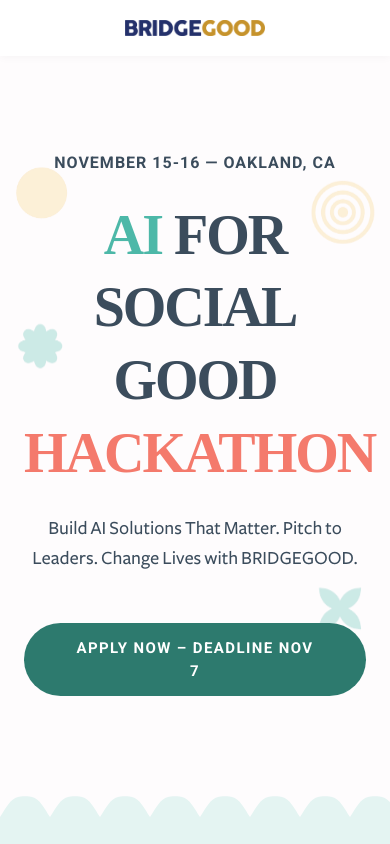
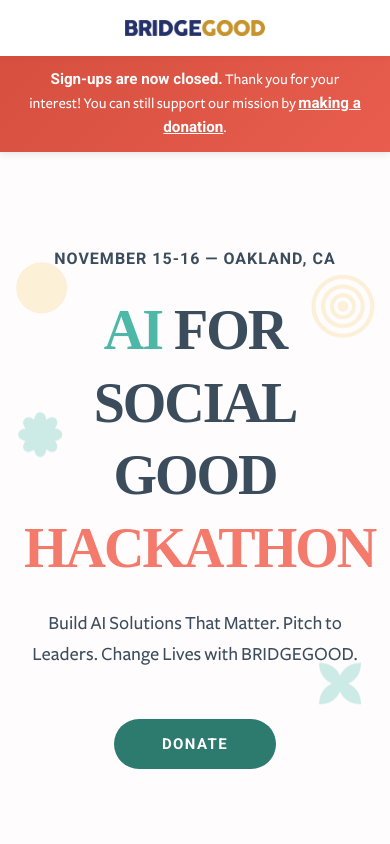
Before and after one commit to kristy0609/bridgegood, a plain HTML site: page index.html in a window 390 px wide. Shown: the top 844 px of the page. Drawn offline with Linux system fonts and the light colour scheme; a web font is replaced by a local one.

Commit message:
Updated buttons to donate

```diff
--- a/index.html
+++ b/index.html
@@ -25,11 +25,20 @@
                     <a href="#expect">What to Expect</a>
                     <a href="#schedule">Key Dates</a>
                     <a href="#sponsors">Sponsors</a>
-                    <a href="https://forms.gle/42EKUDavq6VuXK4QA" target="_blank" class="btn-nav">Apply Now</a>
+                    <a href="https://bridgegood.org/donate/" target="_blank" class="btn-nav">Donate</a>
                 </div>
             </div>
         </div>
     </nav>
+
+    <!-- Alert Banner -->
+    <div class="alert-banner">
+        <div class="container">
+            <p class="alert-text">
+                <strong>Sign-ups are now closed.</strong> Thank you for your interest! You can still support our mission by <a href="https://bridgegood.org/donate/" target="_blank">making a donation</a>.
+            </p>
+        </div>
+    </div>
 
     <!-- Hero Section -->
     <section class="hero">
@@ -74,7 +83,7 @@
                 <p class="hero-subtitle">Build AI Solutions That Matter. Pitch to Leaders. Change Lives with BRIDGEGOOD.</p>
 
                 <div class="hero-cta">
-                    <a href="https://forms.gle/42EKUDavq6VuXK4QA" target="_blank" class="btn-primary">Apply Now – Deadline Nov 7</a>
+                    <a href="https://bridgegood.org/donate/" target="_blank" class="btn-primary">Donate</a>
                 </div>
             </div>
         </div>
@@ -242,7 +251,7 @@
                             November 7, 11:59 PM PST
                         </div>
                         <h4>Application Deadline</h4>
-                        <p>Complete the registration form <a href="https://forms.gle/42EKUDavq6VuXK4QA" target="_blank">here</a></p>
+                        <p>Complete the registration form</p>
                     </div>
                 </div>
 
@@ -354,7 +363,7 @@
                     <img src="assets/BRIDGEGOOD-logo-round.png" alt="BRIDGEGOOD Logo">
                 </div>
                 <div class="about-content">
-                    <p class="lead-text">BRIDGEGOOD is an award-winning 501(c)(3) nonprofit organization (EIN 27-0720655) that empowers students and job seekers of color through tuition-free design education, mentorship from industry professionals, and career development rooted in empathy and equity.</p>
+                    <p class="lead-text">BRIDGEGOOD is an award-winning 501(c)(3) nonprofit organization (EIN 27-0720655) that empowers students and job seekers through tuition-free design education, mentorship from industry professionals, and career development rooted in empathy and equity.</p>
                     <p>Since 2009, BRIDGEGOOD has connected thousands of emerging creatives to paid opportunities, real-world experience, and the confidence to pursue meaningful careers in design and technology.</p>
                     <p><strong>All proceeds from Amplify Together directly fund these programs—helping build creative futures, stronger communities, and lasting social impact.</strong></p>
                 </div>
@@ -366,14 +375,12 @@
     <section id="register" class="section cta-section">
         <div class="container">
             <div class="cta-content">
-                <h2>Space is Limited – Apply Now</h2>
-                <p>Are you ready to use AI for good and design real solutions that drive impact?</p>
-                <p>Apply by November 7 to secure your spot and join a movement where creativity meets purpose. This is more than a weekend. It is your opportunity to connect, build, and launch something meaningful.</p>
+                <h2>Support Our Mission – Donate Today</h2>
+                <p>Help us empower the next generation of designers and technologists to create meaningful change.</p>
+                <p>Your contribution supports free design education, mentorship, and career opportunities for students and job seekers. Every donation helps build creative futures and stronger communities.</p>
                 <div class="cta-buttons">
-                    <a href="https://forms.gle/42EKUDavq6VuXK4QA" target="_blank" class="btn-primary-large">Apply Now – Deadline Nov 7</a>
+                    <a href="https://bridgegood.org/donate/" target="_blank" class="btn-primary-large">Donate</a>
                 </div>
-                <p class="cta-note">Spots are filling fast. Don't miss your chance to be part of AI for social good.</p>
-                <p class="cta-hashtag"><strong>#DesignForSocialGood</strong></p>
             </div>
         </div>
     </section>
--- a/styles.css
+++ b/styles.css
@@ -1221,7 +1221,7 @@ h4 {
 
 .timeline-content a:hover {
     color: var(--hackathon-teal);
-    text-decoration: underline;
+    text-decoration: none;
 }
 
 /* ===================================
@@ -1941,7 +1941,7 @@ h4 {
     text-align: center;
     font-size: 1.2rem;
     color: var(--e-global-color-text);
-    font-style: italic;
+    font-style: normal;
     margin: var(--spacing-lg) 0;
     line-height: 1.45;
 }
@@ -1961,7 +1961,7 @@ h4 {
 
 .sponsor-contact a:hover {
     color: var(--hackathon-teal);
-    text-decoration: underline;
+    text-decoration: none;
 }
 
 /* ===================================
@@ -2042,7 +2042,7 @@ h4 {
 
 .faq-item a:hover {
     color: var(--hackathon-teal);
-    text-decoration: underline;
+    text-decoration: none;
 }
 
 /* ===================================
@@ -2106,7 +2106,7 @@ h4 {
 .cta-note {
     font-size: 1.15rem;
     margin-bottom: var(--spacing-md);
-    font-style: italic;
+    font-style: normal;
 }
 
 .cta-hashtag {
@@ -2590,3 +2590,56 @@ html {
         display: none;
     }
 }
+
+
+/* ===================================
+   ALERT BANNER
+   =================================== */
+
+.alert-banner {
+    background: linear-gradient(135deg, #D64F3F, #E85D4E);
+    color: white;
+    padding: 14px 0;
+    text-align: center;
+    position: relative;
+    z-index: 999;
+    box-shadow: 0 2px 8px rgba(0, 0, 0, 0.1);
+}
+
+.alert-banner .container {
+    display: flex;
+    justify-content: center;
+    align-items: center;
+}
+
+.alert-text {
+    margin: 0;
+    font-size: 1.05rem;
+    line-height: 1.5;
+    color: white;
+}
+
+.alert-text strong {
+    font-weight: var(--font-weight-bold);
+}
+
+.alert-text a {
+    color: white;
+    text-decoration: underline;
+    font-weight: var(--font-weight-semibold);
+    transition: opacity 0.2s ease;
+}
+
+.alert-text a:hover {
+    opacity: 0.85;
+}
+
+@media (max-width: 768px) {
+    .alert-banner {
+        padding: 12px 0;
+    }
+
+    .alert-text {
+        font-size: 0.95rem;
+    }
+}
```
